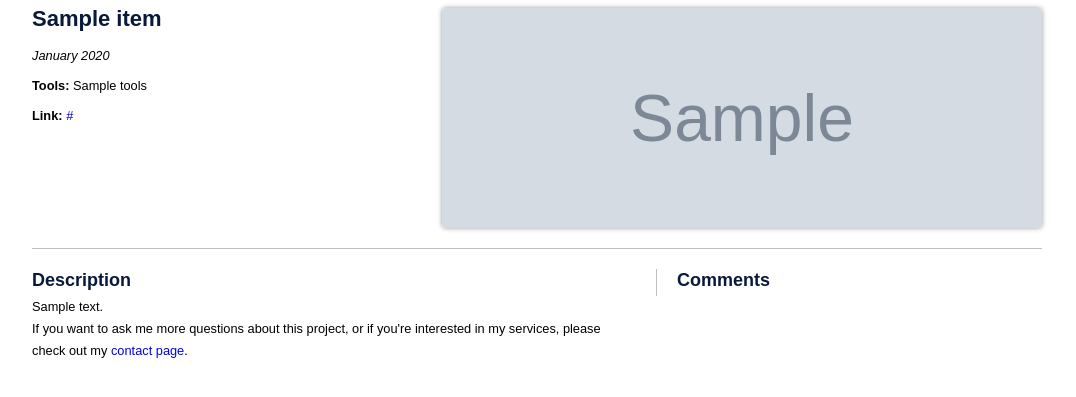
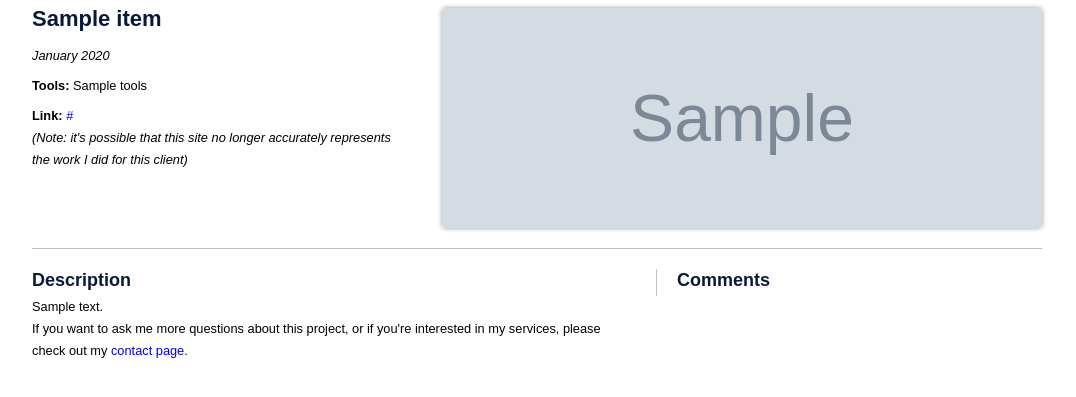
Before and after one commit to janhartigan/janhartigan, a PHP site: template application/views/portfolio/portfolio_item.php in a window 1280 px wide. Shown: the part 231-628 px from the top of the page, without its empty margins (103-1179 px from the left). Run offline with PHP 8.4, Linux system fonts and the light colour scheme; the template is opened without the code that fills it: most values are stand-ins (such as "Sample title", 1, 10 or a date in 2020); grey boxes marked "Sample" are stand-in pictures; data that the repository does not hold is empty.

Commit message:
adding note about the possibility of links no longer showing what's on my portfolio page

```diff
--- a/application/views/portfolio/portfolio_item.php
+++ b/application/views/portfolio/portfolio_item.php
@@ -15,6 +15,7 @@
 				<strong>Link:</strong>
 				<?php if ($item['live_url']) {?>
 					<a href="<?php echo $item['live_url']?>"><?php echo $item['live_url']?></a>
+					<div><em>(Note: it's possible that this site no longer accurately represents the work I did for this client)</em></div>
 				<?php } else {?>
 					<em>This site is no longer online.</em>
 				<?php }?>
```
